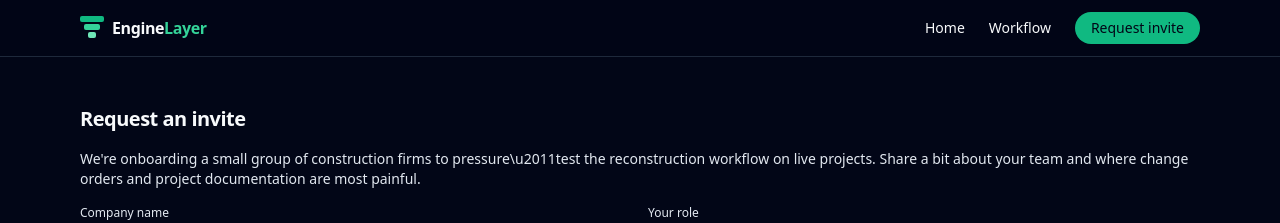
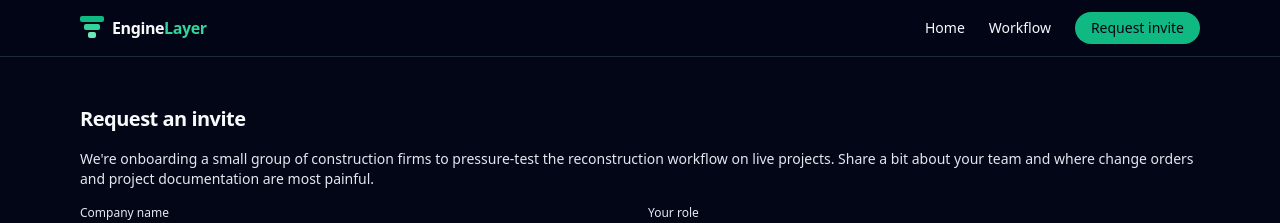
Before and after one commit to EngineLayer-ai/enginelayer-marketing, a Next.js app: page /request-invite in a window 1280 px wide. Shown: the top 223 px of the page. Built offline with nearby package versions, Linux system fonts and the light colour scheme.

Commit message:
fix: restore Unicode in request-invite page

```diff
--- a/src/app/request-invite/page.tsx
+++ b/src/app/request-invite/page.tsx
@@ -11,7 +11,7 @@ export default function RequestInvitePage() {
   return (
     <Section title="Request an invite">
       <p className="text-sm text-slate-200">
-        We&apos;re onboarding a small group of construction firms to pressure\u2011test
+        We&apos;re onboarding a small group of construction firms to pressure‑test
         the reconstruction workflow on live projects. Share a bit about your
         team and where change orders and project documentation are most painful.
       </p>
```
